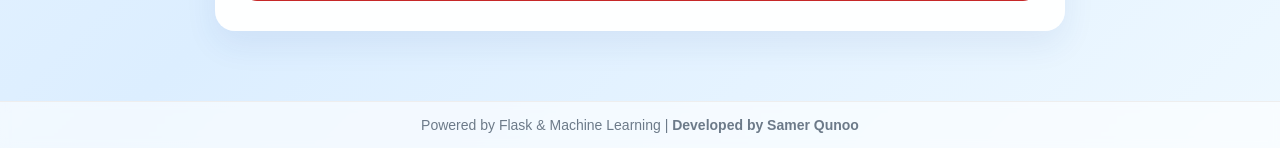
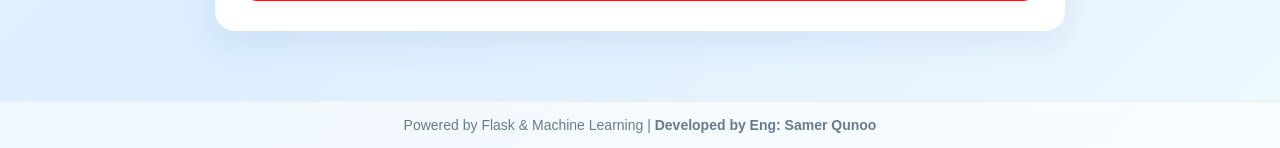
Before and after one commit to samermostafa/heart-ai-predictor, a Flask app: page / in a window 1280 px wide. Shown: the part 952-1100 px from the top of the page. Run offline with Flask 3, Linux system fonts and the light colour scheme; parts of the project's set-up code (start-up, migrations or seed data) failed here and were passed over.

Commit message:
Update Name(ENG) index.html

```diff
--- a/templates/index.html
+++ b/templates/index.html
@@ -127,7 +127,7 @@
     <div class="footer">
         <p>
             Powered by Flask & Machine Learning |
-            <strong>Developed by Samer Qunoo</strong>
+            <strong>Developed by Eng: Samer Qunoo</strong>
         </p>
     </div>
 
```
